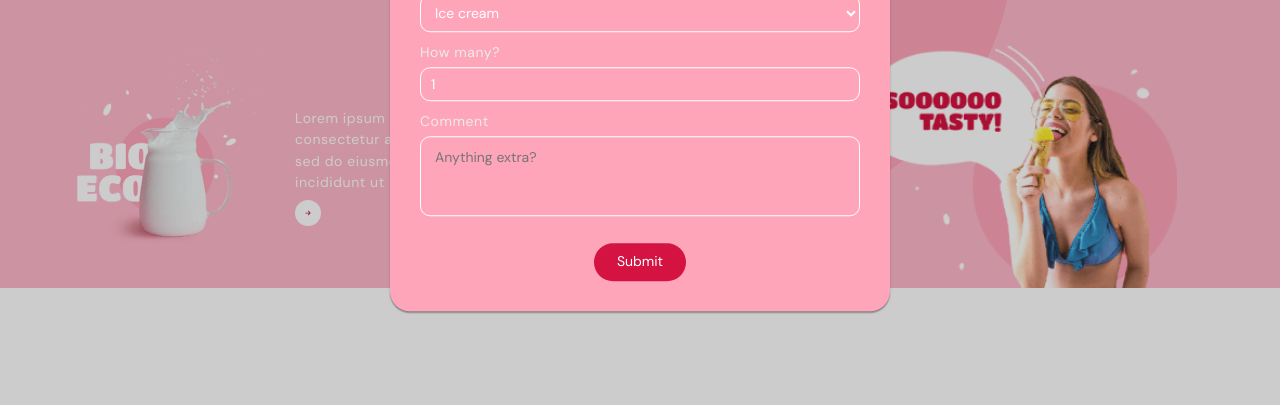
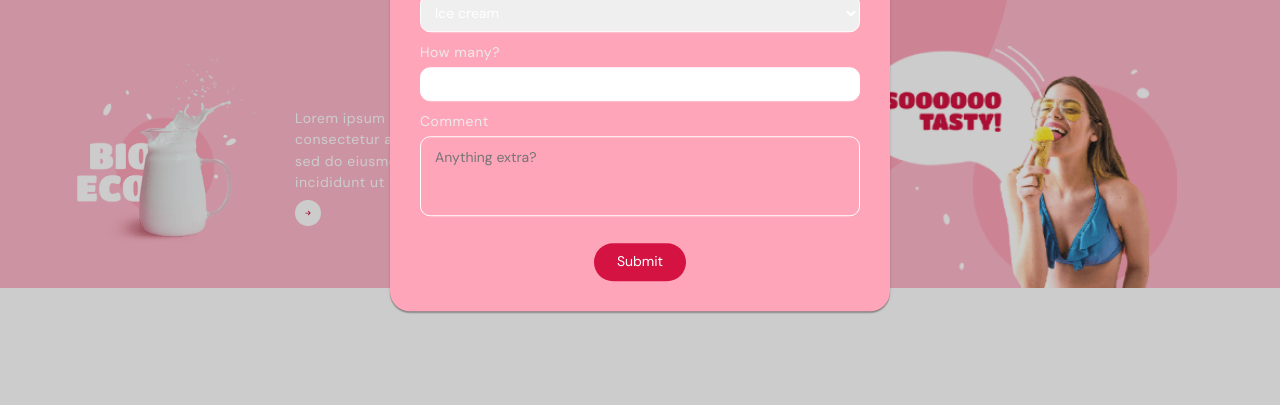
Before and after one commit to SerhiiOnyshchenko/team-project, a website built with Parcel: page src/index.html in a window 1280 px wide. Both pictures are taken after a click on the button "Buy now". Shown: the part 377-782 px from the top of the page. Built offline with nearby package versions, Linux system fonts and the light colour scheme.

Commit message:
Update _modal.scss

```diff
--- a/src/sass/_modal.scss
+++ b/src/sass/_modal.scss
@@ -92,7 +92,7 @@
   width: 100%;
   border: 1px solid getColor('white-color');
   border-radius: 10px;
-  background-color: transparent;
+  background-color: getColor('pinck-color');
   padding: 8px 10px;
   color: getColor('white-color');
   transition: border 300ms linear;
```
